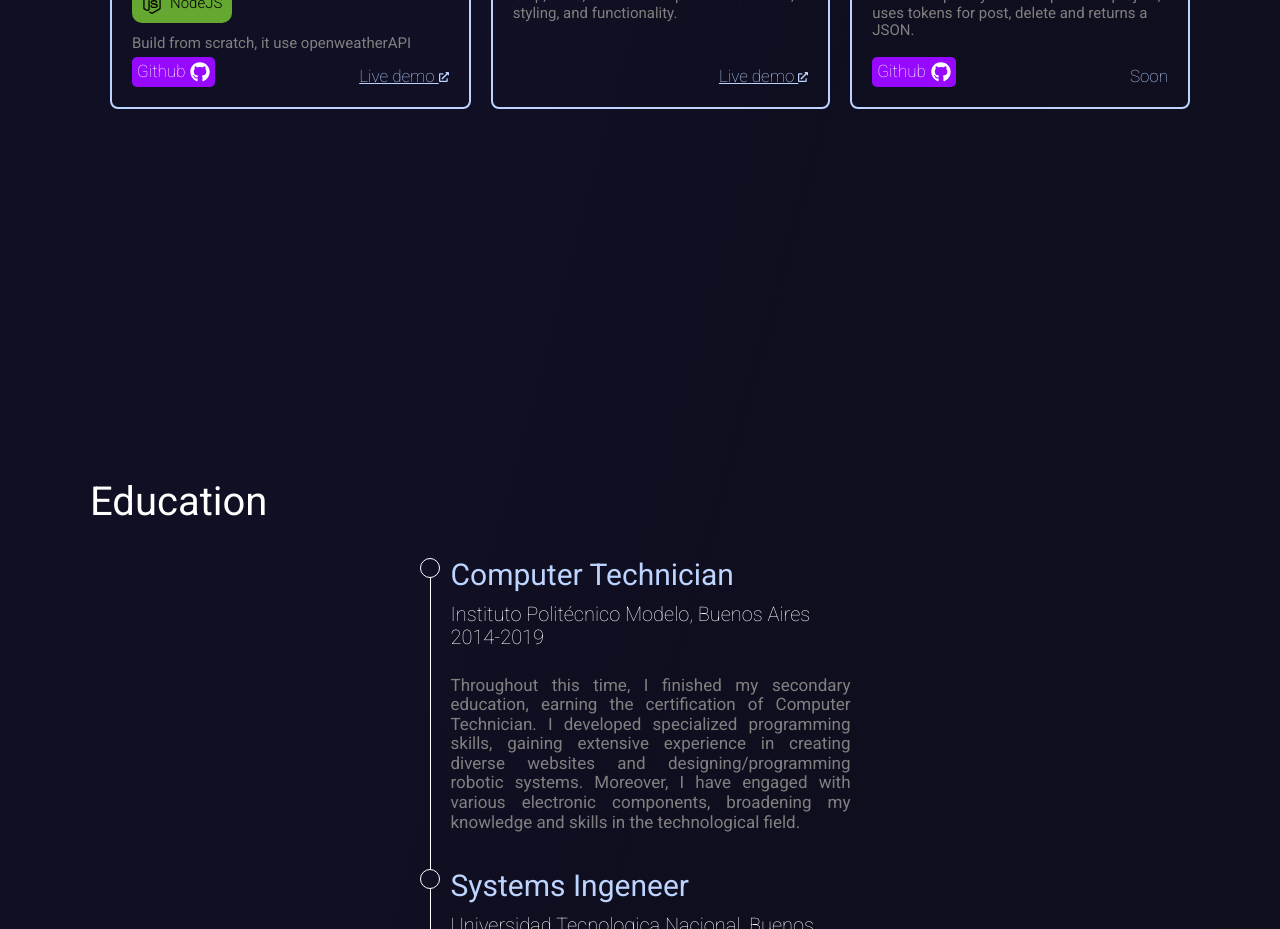
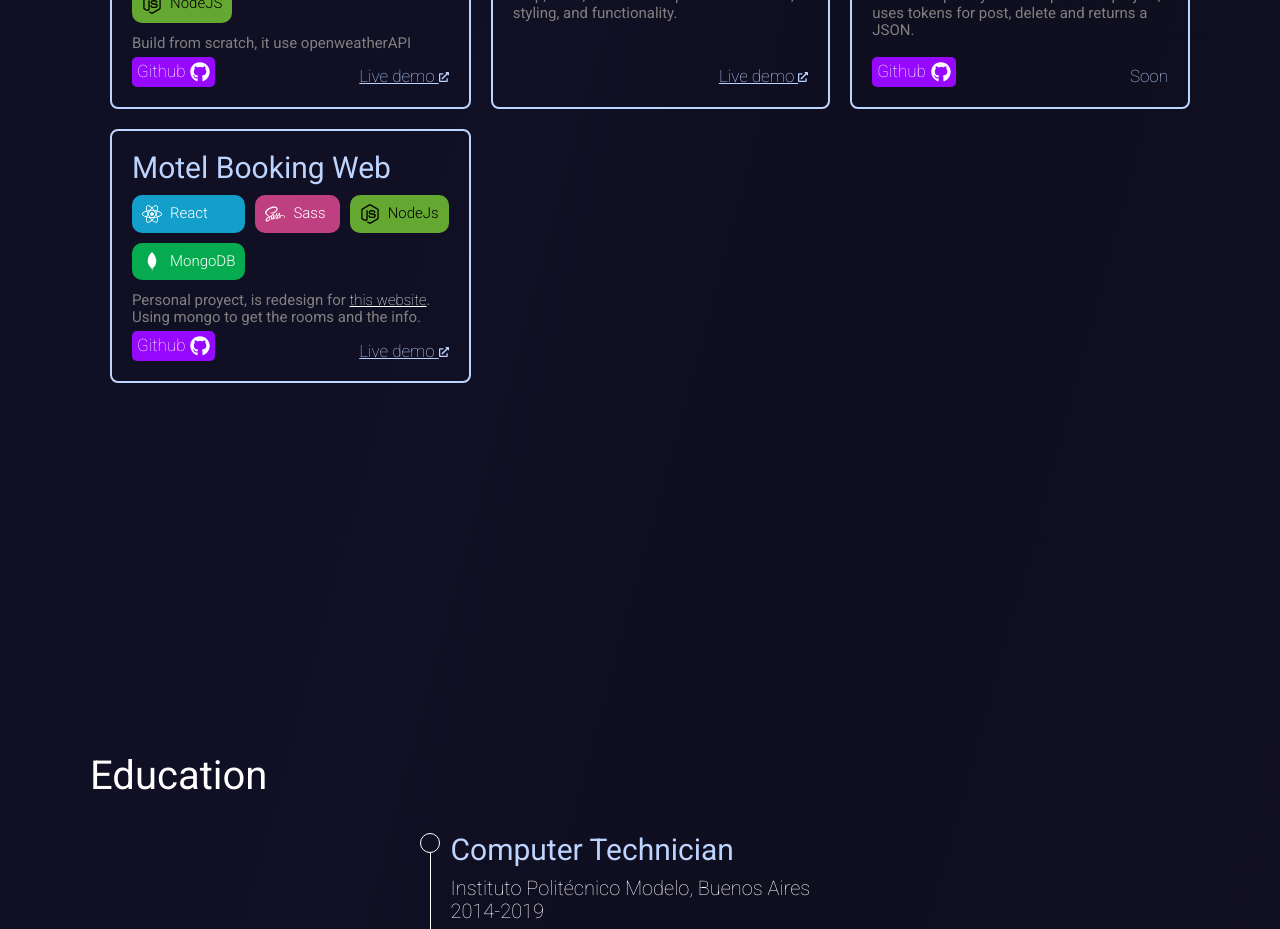
Before and after one commit to tobiasrf22/MiWeb, a React (Create React App) app: page / in a window 1280 px wide. Shown: the part 2760-3689 px from the top of the page. Built offline with nearby package versions, Linux system fonts and the light colour scheme.

Commit message:
keep tying

```diff
--- a/src/components/ui/Portfolio.jsx
+++ b/src/components/ui/Portfolio.jsx
@@ -7,6 +7,7 @@ import { SiGulp } from "react-icons/si";
 import { FaPython } from "react-icons/fa";
 import { FaNodeJs } from "react-icons/fa";
 import { FaGithub } from "react-icons/fa";
+import { DiMongodb } from "react-icons/di";
 
 export const Portfolio = () => {
   return (
@@ -34,10 +35,18 @@ export const Portfolio = () => {
             </div>
           </div>
           <p>Build from scratch, it use openweatherAPI</p>
-          <a className="github" target="_blank" href="https://github.com/tobiasrf22/myweb-api-">
+          <a
+            className="github"
+            target="_blank"
+            href="https://github.com/tobiasrf22/myweb-api-"
+          >
             Github <FaGithub size={20} />
           </a>
-          <a className="demo" target="_blank" href="https://weather-react-app-lemon.vercel.app/">
+          <a
+            className="demo"
+            target="_blank"
+            href="https://weather-react-app-lemon.vercel.app/"
+          >
             Live demo <FaExternalLinkAlt size={10} />
           </a>
         </div>
@@ -61,7 +70,11 @@ export const Portfolio = () => {
             Gulp, Sass, and JavaScript for automation, styling, and
             functionality.
           </p>
-          <a className="demo" target="_blank" href="https://rockedmfesival.netlify.app/">
+          <a
+            className="demo"
+            target="_blank"
+            href="https://rockedmfesival.netlify.app/"
+          >
             Live demo <FaExternalLinkAlt size={10} />
           </a>
         </div>
@@ -77,13 +90,55 @@ export const Portfolio = () => {
             API developed by me for a personal project, uses tokens for post,
             delete and returns a JSON.
           </p>
-          <a className="github" target="_blank" href="https://github.com/tobiasrf22/myweb-api-">
+          <a
+            className="github"
+            target="_blank"
+            href="https://github.com/tobiasrf22/myweb-api-"
+          >
             Github <FaGithub size={20} />
           </a>
           <a className="demo soon" href="#">
             Soon
           </a>
         </div>
+        <div className="cardP">
+          <h3>Motel booking web</h3>
+          <div className="technologies">
+            <div className="tech react">
+              <FaReact size={20} />
+              <h4>React</h4>
+            </div>
+            <div className='tech sass'>
+                        <FaSass size={20} />
+                        <h4>Sass</h4>
+            </div>
+            <div className='tech nodejs'>
+                        <FaNodeJs size={20} />
+                        <h4>NodeJs</h4>
+            </div>
+            <div className='tech mongo'>
+                        <DiMongodb size={20} />
+                        <h4>MongoDB</h4>
+            </div>
+          </div>
+          <p>
+            Personal proyect, is redesign for <a href="https://www.mirefugiohotel.com.ar/">this website</a>. Using mongo to get the rooms and the info.
+          </p>
+          <a
+            className="github"
+            target="_blank"
+            href="https://github.com/tobiasrf22/booking-react-front"
+          >
+            Github <FaGithub size={20} />
+          </a>
+          <a
+            className="demo"
+            target="_blank"
+            href="https://booking-react-front.vercel.app/"
+          >
+            Live demo <FaExternalLinkAlt size={10} />
+          </a>
+        </div>
       </div>
     </section>
   );
--- a/src/styles/layout/_portfolio.scss
+++ b/src/styles/layout/_portfolio.scss
@@ -68,6 +68,10 @@
     color: grey;
     font-size: 1.5rem;
     margin-bottom: 3.5rem;
+
+    a{
+      text-decoration: underline;
+    }
   }
 
   .demo {
```
